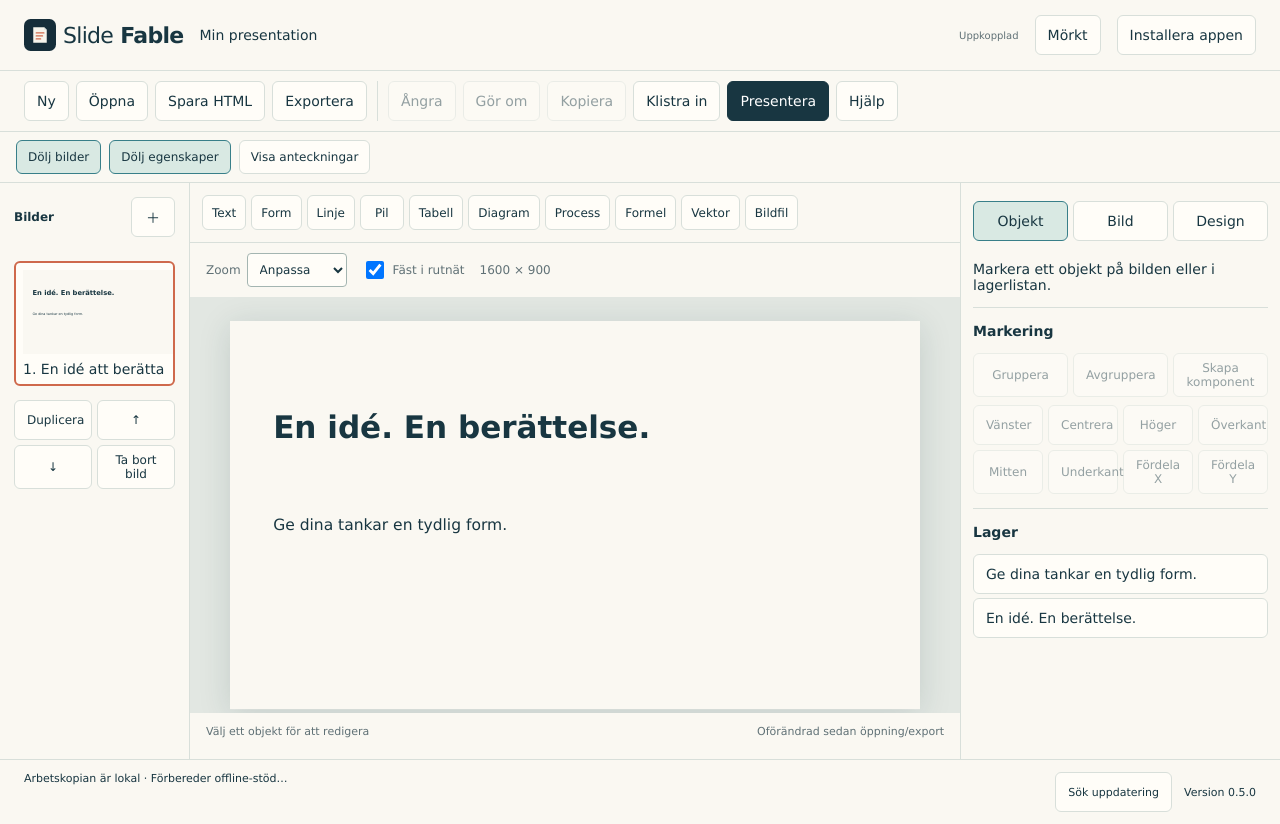
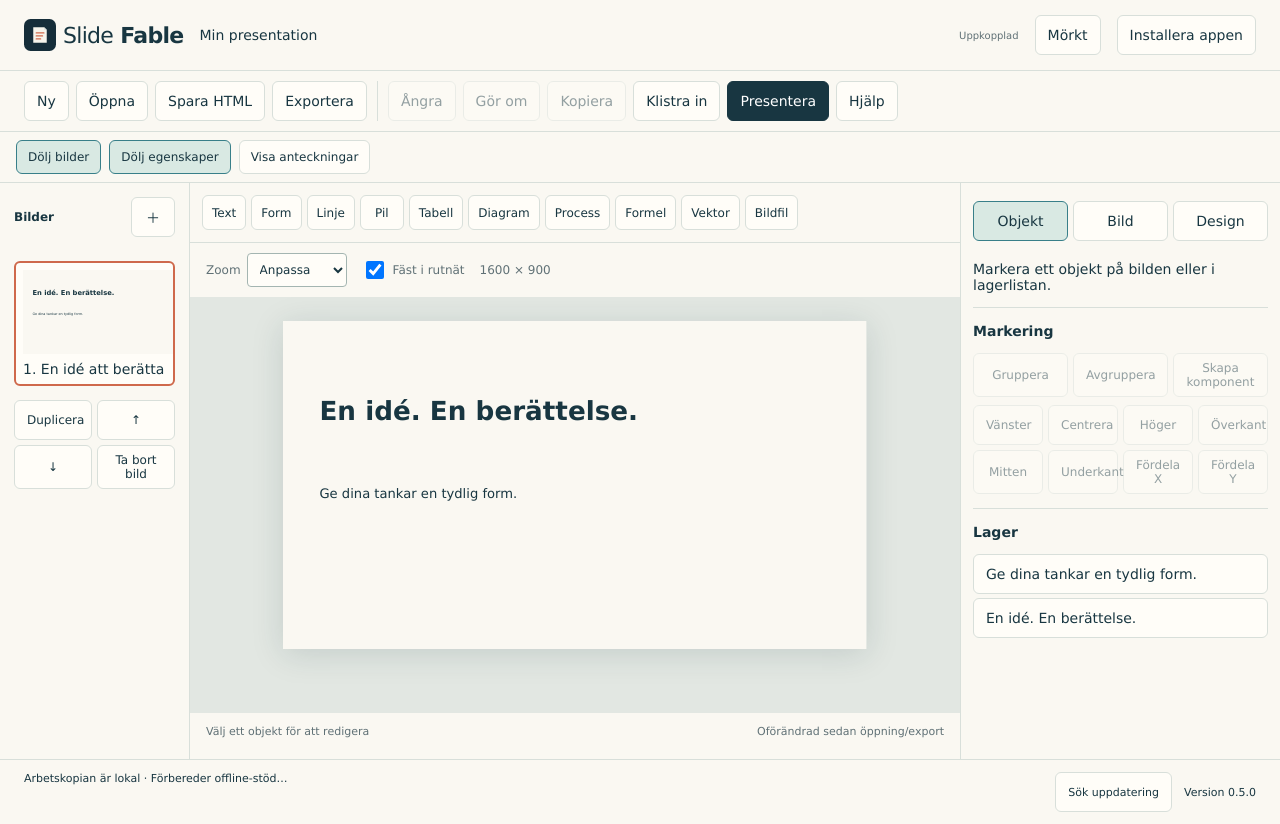
Before and after one commit to erland/slide-fable, a React (Vite) app: page / in a window 1280 px wide. Built offline with nearby package versions, Linux system fonts and the light colour scheme; what canonicalize would draw is missing.

Commit message:
feat(editor): fit slides to both available width and height (SF-UX-02)

```diff
--- a/src/ui/EditorApp.tsx
+++ b/src/ui/EditorApp.tsx
@@ -19,13 +19,13 @@ export function App(){
  const state=useSyncExternalStore(store.subscribe,store.getSnapshot),pwa=useSyncExternalStore(pwaStatus.subscribe,pwaStatus.getSnapshot),safety=useSyncExternalStore(updateSafety.subscribe,updateSafety.getSnapshot);
  const doc=state.doc,slide=store.slide,element=slide.view?.elements?.find((e:D)=>e.id===state.selected[0]),selected=element?effective(doc,slide,element):undefined;
  const [showSlides,setShowSlides]=useState(true),[showProperties,setShowProperties]=useState(true),[showNotes,setShowNotes]=useState(false);
- const [message,setMessage]=useState(''),[panel,setPanel]=useState('canvas'),[tab,setTab]=useState('object'),[zoom,setZoom]=useState(1),[width,setWidth]=useState(800),[drafts,setDrafts]=useState<Draft[]>([]),[draftStatus,setDraftStatus]=useState('Arbetskopian är lokal'),[conflict,setConflict]=useState(false),[dialog,setDialog]=useState(''),[format,setFormat]=useState('html'),[profile,setProfile]=useState('editable-first'),[includePrivate,setIncludePrivate]=useState(true),[imageWidth,setImageWidth]=useState(1600),[exportScope,setExportScope]=useState('all'),[report,setReport]=useState(''),[present,setPresent]=useState(false),[black,setBlack]=useState(false),[fragment,setFragment]=useState(0),[elapsed,setElapsed]=useState(0),[search,setSearch]=useState(''),[replacement,setReplacement]=useState(''),[dark,setDark]=useState(false),[snap,setSnap]=useState(true),[online,setOnline]=useState(navigator.onLine);
+ const [message,setMessage]=useState(''),[panel,setPanel]=useState('canvas'),[tab,setTab]=useState('object'),[zoom,setZoom]=useState(1),[width,setWidth]=useState(800),[height,setHeight]=useState(600),[drafts,setDrafts]=useState<Draft[]>([]),[draftStatus,setDraftStatus]=useState('Arbetskopian är lokal'),[conflict,setConflict]=useState(false),[dialog,setDialog]=useState(''),[format,setFormat]=useState('html'),[profile,setProfile]=useState('editable-first'),[includePrivate,setIncludePrivate]=useState(true),[imageWidth,setImageWidth]=useState(1600),[exportScope,setExportScope]=useState('all'),[report,setReport]=useState(''),[present,setPresent]=useState(false),[black,setBlack]=useState(false),[fragment,setFragment]=useState(0),[elapsed,setElapsed]=useState(0),[search,setSearch]=useState(''),[replacement,setReplacement]=useState(''),[dark,setDark]=useState(false),[snap,setSnap]=useState(true),[online,setOnline]=useState(navigator.onLine);
  const replaceImage=useRef(false);
  const file=useRef<HTMLInputElement>(null),image=useRef<HTMLInputElement>(null),viewport=useRef<HTMLDivElement>(null),modal=useRef<HTMLDialogElement>(null),clipboard=useRef<D|null>(null),paint=useRef<D|null>(null),writer=useRef(crypto.randomUUID()),draftVersions=useRef(new Map<string,number>()),saveQueue=useRef(Promise.resolve()),lastSaved=useRef<D|null>(null),channel=useRef<BroadcastChannel|null>(null),isAudience=new URLSearchParams(location.search).has('audience');
- const scale=Math.min(1,(width-40)/doc.document.canvas.width)*zoom;
+ const scale=Math.min(1,Math.max(1,width-40)/doc.document.canvas.width,Math.max(1,height-40)/doc.document.canvas.height)*zoom;
  const run=(fn:()=>void)=>{try{fn();}catch(e){setMessage(String(e));}};
  const show=(name:string)=>{setDialog(name);setTimeout(()=>modal.current?.showModal(),0);};
- useEffect(()=>{void initializePwa();listDrafts().then(setDrafts).catch(e=>setMessage('Återställning: '+e));const change=()=>setOnline(navigator.onLine);window.addEventListener('online',change);window.addEventListener('offline',change);const observer=new ResizeObserver(([entry])=>setWidth(entry.contentRect.width));if(viewport.current)observer.observe(viewport.current);return ()=>{observer.disconnect();window.removeEventListener('online',change);window.removeEventListener('offline',change);};},[]);
+ useEffect(()=>{void initializePwa();listDrafts().then(setDrafts).catch(e=>setMessage('Återställning: '+e));const change=()=>setOnline(navigator.onLine);window.addEventListener('online',change);window.addEventListener('offline',change);const observer=new ResizeObserver(([entry])=>{setWidth(entry.contentRect.width);setHeight(entry.contentRect.height);});if(viewport.current)observer.observe(viewport.current);return ()=>{observer.disconnect();window.removeEventListener('online',change);window.removeEventListener('offline',change);};},[]);
  useEffect(()=>{if(!state.dirty||state.readOnly||conflict||lastSaved.current===doc)return;setDraftStatus('Sparar arbetskopia…');const timer=setTimeout(()=>{saveQueue.current=saveQueue.current.then(async()=>{try{const v=await saveDraft(doc,draftVersions.current.get(doc.document.id)??null,writer.current);draftVersions.current.set(doc.document.id,v);lastSaved.current=doc;setDraftStatus('Arbetskopia sparad på denna enhet');}catch(e){if(String(e).includes('CONFLICT')){setConflict(true);setDraftStatus('Lagringskonflikt – skapa en separat kopia');}else setDraftStatus('Kunde inte spara arbetskopia: '+String(e));}});},600);return ()=>clearTimeout(timer);},[doc,state.dirty,state.readOnly,conflict]);
  useEffect(()=>{const bc=new BroadcastChannel('slide-fable-presenter');channel.current=bc;bc.onmessage=event=>{if(isAudience&&event.data.type==='view'){store.load(event.data.doc,true);store.selectSlide(event.data.slideId);setFragment(event.data.fragment);setBlack(event.data.black);setPresent(true);}else if(event.data.type==='ready'){const s=store.getSnapshot();bc.postMessage({type:'view',doc:audienceDoc(s.doc),slideId:s.slideId,fragment,black});}};if(isAudience)bc.postMessage({type:'ready'});return ()=>{bc.close();channel.current=null;};},[isAudience]);
  useEffect(()=>{if(!isAudience)channel.current?.postMessage({type:'view',doc:audienceDoc(doc),slideId:state.slideId,fragment,black});},[doc,state.slideId,fragment,black,isAudience]);
```
